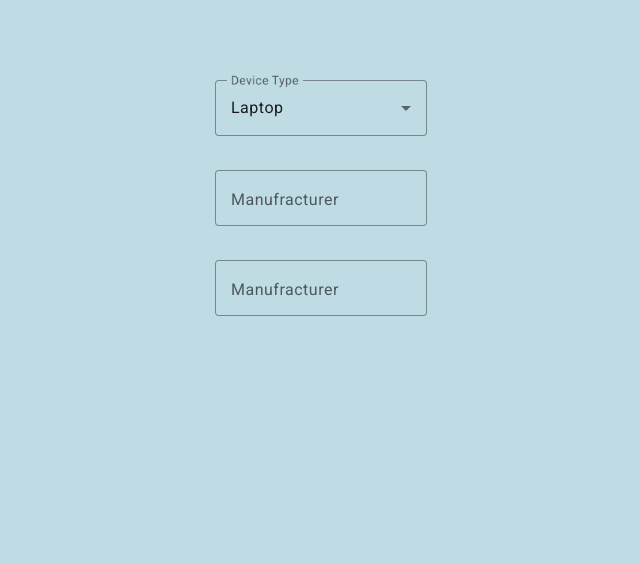
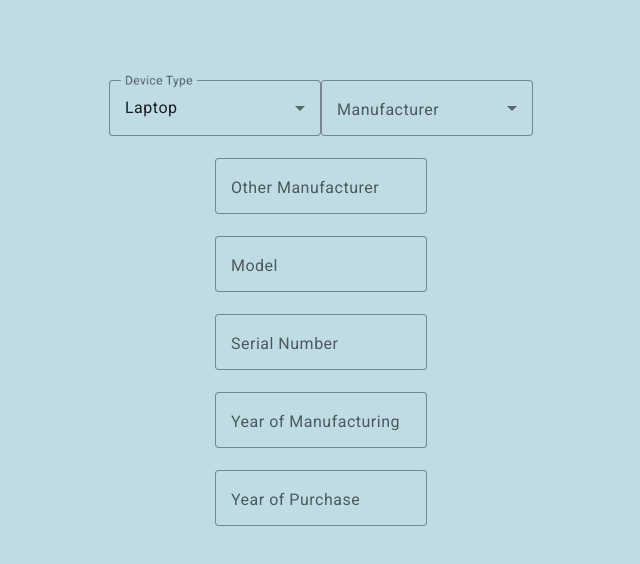
Before and after one commit to modineeraj/su, an Angular app: page /seller in a window 1280 px wide. Shown: the top 564 px of the page, without its empty margins (319-959 px from the left). Built offline with nearby package versions, Linux system fonts and the light colour scheme.

Commit message:
some addition

```diff
--- a/src/app/seller-form/seller-form.component.html
+++ b/src/app/seller-form/seller-form.component.html
@@ -1,5 +1,6 @@
 <form class="sellerForm" [formGroup]="sellerForm">
-  <p>
+
+  <div class="row-1">
     <mat-form-field appearance="outline">
       <mat-label>Device Type</mat-label>
       <mat-select formControlName="deviceType">
@@ -7,17 +8,39 @@
         <mat-option value="desktop">Desktop</mat-option>
       </mat-select>
     </mat-form-field>
-  </p>
-  <p>
     <mat-form-field appearance="outline">
-      <mat-label>Manufracturer</mat-label>
-      <input matInput placeholder="Dell, HP..">
+      <mat-label>Manufacturer</mat-label>
+      <mat-select formControlName="manufacturer">
+        <mat-option *ngFor="let m of manufacturer" value="{{m}}">{{m}}</mat-option>
+      </mat-select>
     </mat-form-field>
-  </p>
-  <p>
+  </div>
+
+
     <mat-form-field appearance="outline">
-      <mat-label>Manufracturer</mat-label>
-      <input matInput placeholder="Dell, HP..">
+      <mat-label>Other Manufacturer</mat-label>
+      <input matInput placeholder="Other">
     </mat-form-field>
-  </p>
+
+    <mat-form-field appearance="outline">
+      <mat-label>Model</mat-label>
+      <input matInput placeholder="15g-br104TX">
+    </mat-form-field>
+
+    <mat-form-field appearance="outline">
+      <mat-label>Serial Number</mat-label>
+      <input matInput placeholder="CND8114PQK">
+    </mat-form-field>
+
+    <mat-form-field appearance="outline">
+      <mat-label>Year of Manufacturing</mat-label>
+      <input matInput placeholder="2015">
+    </mat-form-field>
+
+    <mat-form-field appearance="outline">
+      <mat-label>Year of Purchase</mat-label>
+      <input matInput placeholder="2016">
+    </mat-form-field>
+
+
 </form>
--- a/src/app/seller-form/seller-form.component.scss
+++ b/src/app/seller-form/seller-form.component.scss
@@ -3,4 +3,8 @@
     flex-direction: column;
     align-items: center;
     margin: 5rem 0;
+    .row-1{
+        display: flex;
+        justify-content: space-between;
+    }
 }
--- a/src/app/seller-form/seller-form.component.ts
+++ b/src/app/seller-form/seller-form.component.ts
@@ -32,4 +32,6 @@ export class SellerFormComponent {
     workingMachine:[''],
     howDidItStop:['']
   })
+
+  manufacturer:string[]=['Lenovo','HP','Dell','Apple','Acer','Asus','Samsung','msi']
 }
```
